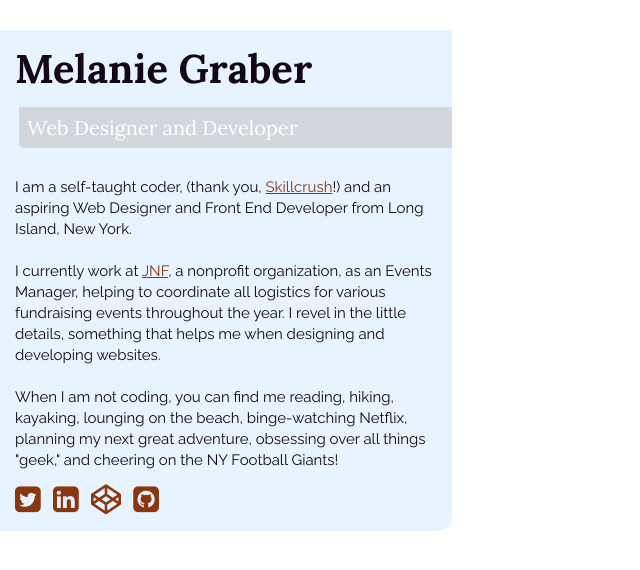
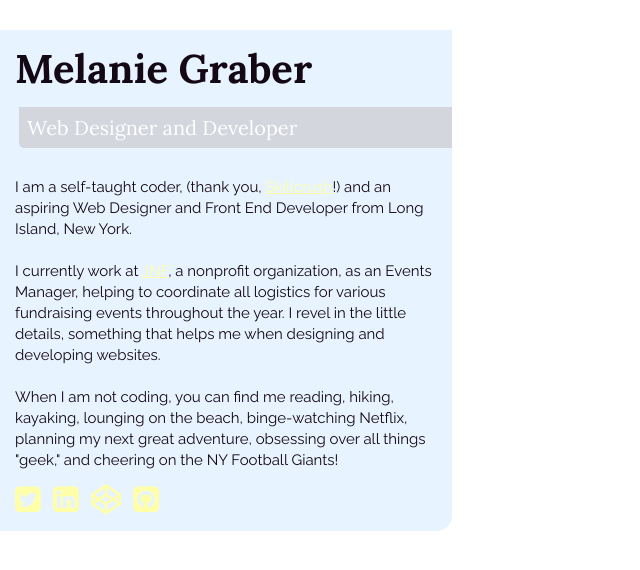
Before and after one commit to thegrabes08/skillcrush_resume_site, a plain HTML site: page index.html in a window 1280 px wide. Shown: the whole page, without its empty margins (0-640 px from the left). Drawn offline with Linux system fonts and the light colour scheme.

Commit message:
Update main.css
Changed color of anchor links to try to give the page a bit of pop to it.

```diff
--- a/main.css
+++ b/main.css
@@ -87,7 +87,7 @@ h3 {
 }
 
 a {
-    color: #8A360F;
+    color: #ffffaa;
 }
 
 a:hover {
```
